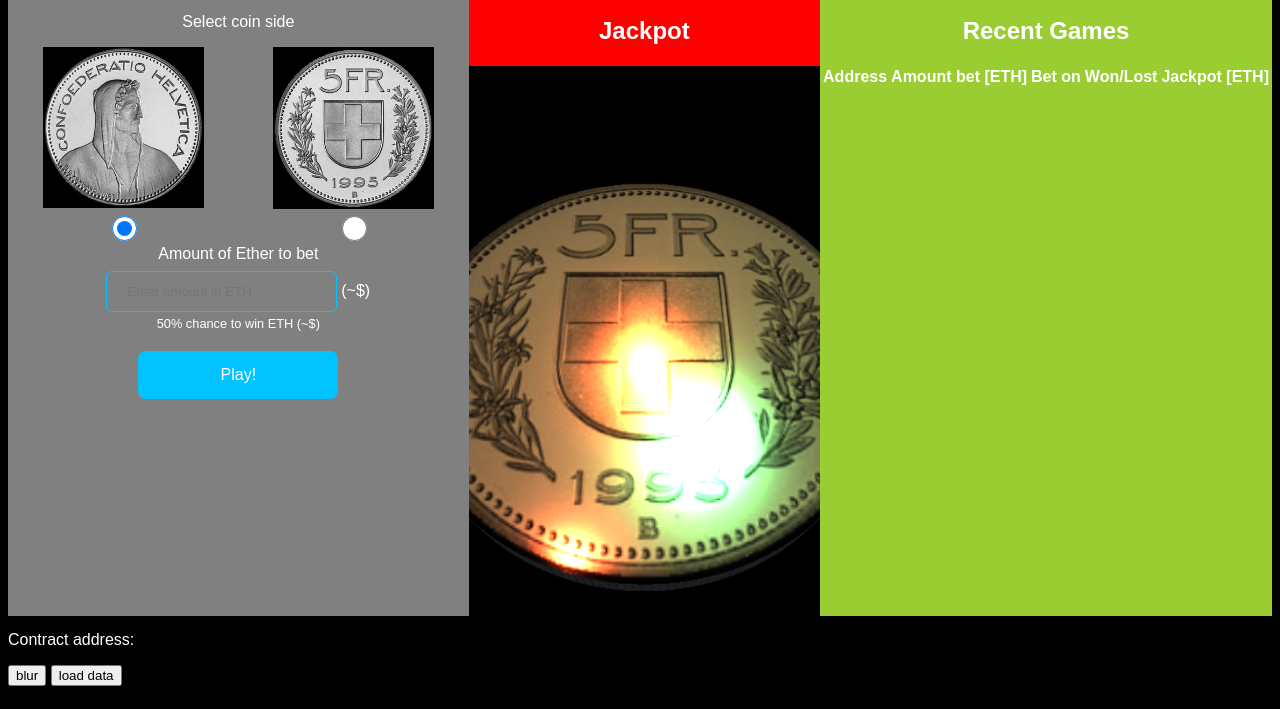
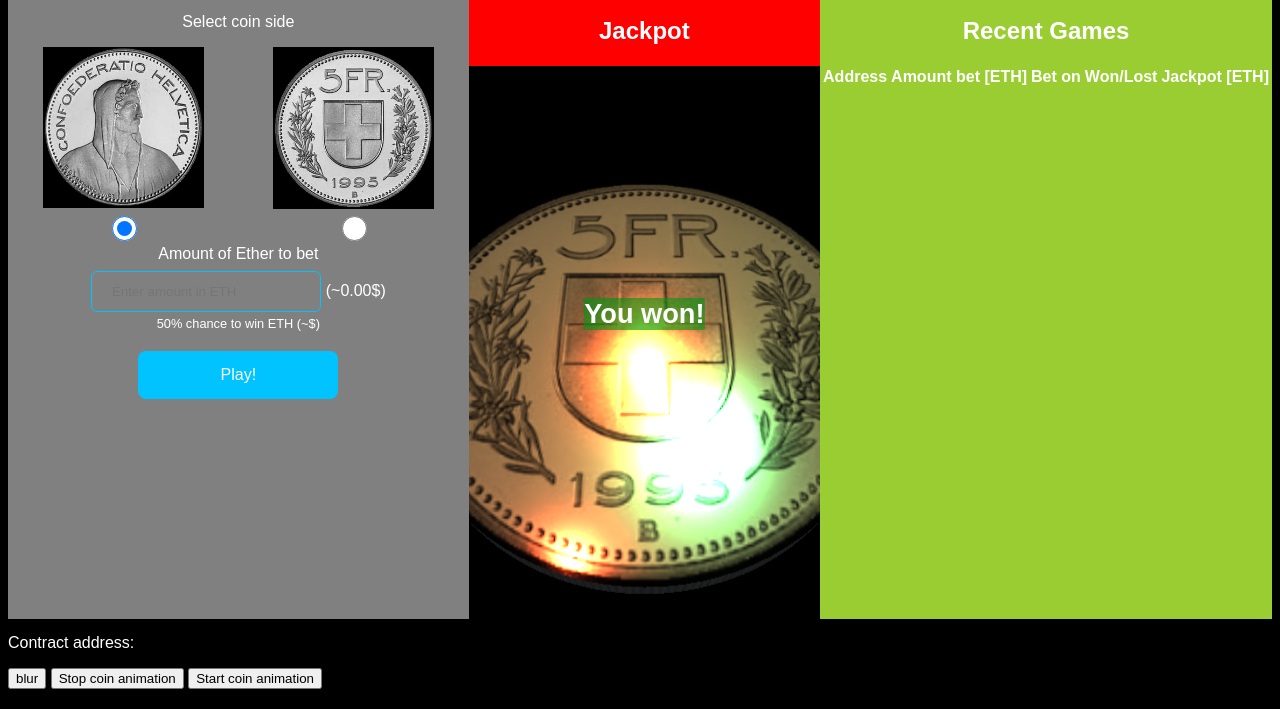
Before and after one commit to rene78/Heads-Or-Tails, a website with bundled scripts: page index.html in a window 1280 px wide. Shown: the part 91-800 px from the top of the page. Built offline with nearby package versions, Linux system fonts and the light colour scheme; no server answers; animation ran at ten frames a second; files whose address does not match are found by name.

Commit message:
More frontend stuff

```diff
--- a/index.html
+++ b/index.html
@@ -45,7 +45,7 @@
         <label class="label-amount" for="amount">Amount of Ether to bet</label>
         <input type="number" name="amount" id="amount-to-bet" placeholder="Enter amount in ETH" min="0.01" step="0.01"
           required>
-        <div class="exchange-rate-info">(~<span id="bet-in-dollar"></span>$)</div>
+        <div class="exchange-rate-info">(~<span id="bet-in-dollar">0.00</span>$)</div>
         <div class="info-text">50% chance to win <span id="bet-in-eth2"></span> ETH (~<span id="bet-in-dollar2"></span>$)</div>
         <input id="play-button" type="submit" value="Play!">
       </form>
@@ -55,10 +55,12 @@
       <h2 class="jackpot-heading">Jackpot</h2>
       <h1 class="eth-in-jackpot"></h1>
     </div>
+
     <div class="result-coin">
       <canvas></canvas>
-      <!-- <p class="status-text">You won!</p> -->
+      <p id="status-text">You won!</p>
     </div>
+
     <div class="recent-games">
       <h2>Recent Games</h2>
       <table class="recent-games-table">
@@ -90,7 +92,8 @@
   </template>
 
   <button class="blur">blur</button>
-  <button class="load-data">load data</button>
+  <button class="stop-coin" onclick="swissFranc.stopAnimation('heads')">Stop coin animation</button>
+  <button class="start-coin" onclick="swissFranc.animateCoin()">Start coin animation</button>
 
   <script src="js/ethers-v4_0_39.min.js"></script>
   <script src="js/three.min.js"></script>
--- a/js/main.js
+++ b/js/main.js
@@ -16,12 +16,15 @@ const contractAddress = "0x7f8b9483b79f735C34820497A1a7f9FB82C9224b";//Contract
 // const contractAddress = "7855c451eE02CA17B4e2C08B628D5445FbF3dc6b";//Contract address on Ganache
 let provider;
 let signer;
-const swissFranc = three();
+let swissFranc;
 
-//load all relevant infos in order to interact with Ethereum
-window.addEventListener('load', loadWeb3());
-//Get current ETH-fiat exchange rate from Cryptocompare
-window.addEventListener('load', getEthFiatRate());
+window.addEventListener('load', () => {
+  swissFranc = three(); //initialize coin
+  setTimeout(() => swissFranc.stopAnimation("heads"), 1000); //stop initial coin animation after 1sec
+  loadWeb3(); //load all relevant infos in order to interact with Ethereum
+  getEthFiatRate() //Get current ETH-fiat exchange rate from Cryptocompare
+});
+
 //Launch play() when user clicks on play button
 document.getElementById("form").addEventListener("submit", (event) => {
   event.preventDefault();
@@ -280,7 +283,7 @@ function three() {
     const width = canvas.clientWidth;
     const height = canvas.clientHeight;
     if (canvas.width !== width || canvas.height !== height) {
-      console.log("Container size of coin animation has changed. Canvas size updated!");
+      console.log("Container size of coin animation has changed (w: " + width + ", height: " + height + "). Canvas size updated!");
       // you must pass false here or three.js sadly fights the browser
       renderer.setSize(width, height, false);
       camera.aspect = width / height;
@@ -326,9 +329,6 @@ function three() {
     if (deltaAngle < 0.06 && deltaAngle > -0.06) {
       cancelAnimationFrame(id);//cancel coin animation
       cancelAnimationFrame(stopAnimation);//cancel excution of this function
-      //show start button
-      let startButton = document.querySelector(".start-button");
-      if (startButton) startButton.className = ""; //remove display: none, if not already done
       return;
     }
     requestAnimationFrame(stopAnimation);//rerun this function until if-statment above is true
@@ -349,8 +349,9 @@ function toggleBlur() {
   document.body.classList.toggle("wait");
 }
 
-// Load previous games
-document.querySelector(".load-data").addEventListener("click", getWei);
+// Start/stop coin animation
+// document.querySelector(".stop-coin").addEventListener("click", swissFranc.stopAnimation);
+// document.querySelector(".start-coin").addEventListener("click", swissFranc.animateCoin);
 
 async function getWei() {
   let jackpot = headsOrTails.getValue();
--- a/main.css
+++ b/main.css
@@ -96,10 +96,21 @@ input[type=number]:focus {
 .result-coin {
   grid-area: result-coin;
   background-color: cyan;
-  /* height: 160px; */
+  position: relative;  /* Needed to place the child "status-text" with "position: absolute" */
 }
 
 canvas { width: 100%; height: 100%; }
+
+#status-text {
+  position: absolute;
+  left: 50%;
+  top: 40%;
+  transform: translate(-50%, -50%);
+  color: white;
+  font-weight: bold;
+  font-size: 1.7em;
+  background: rgba(0, 151, 19, 0.6);
+}
 
 .recent-games {
   grid-area: recent-games;
```
